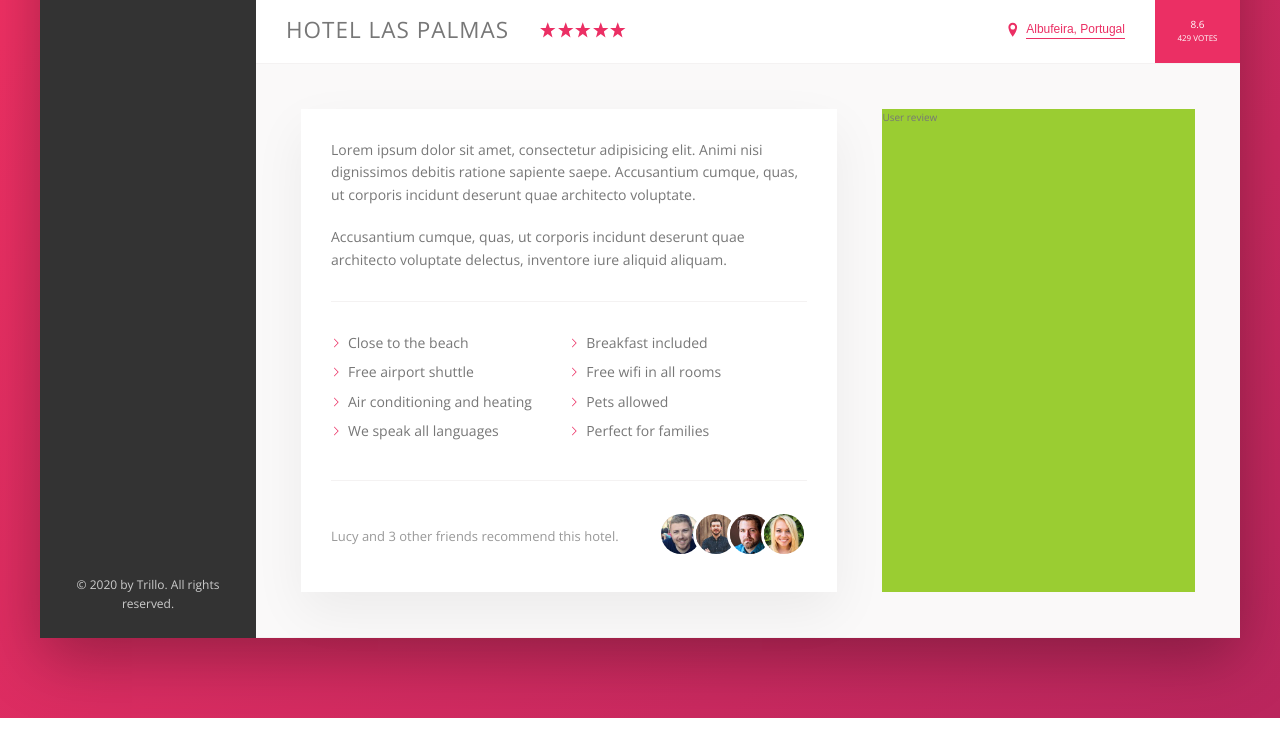
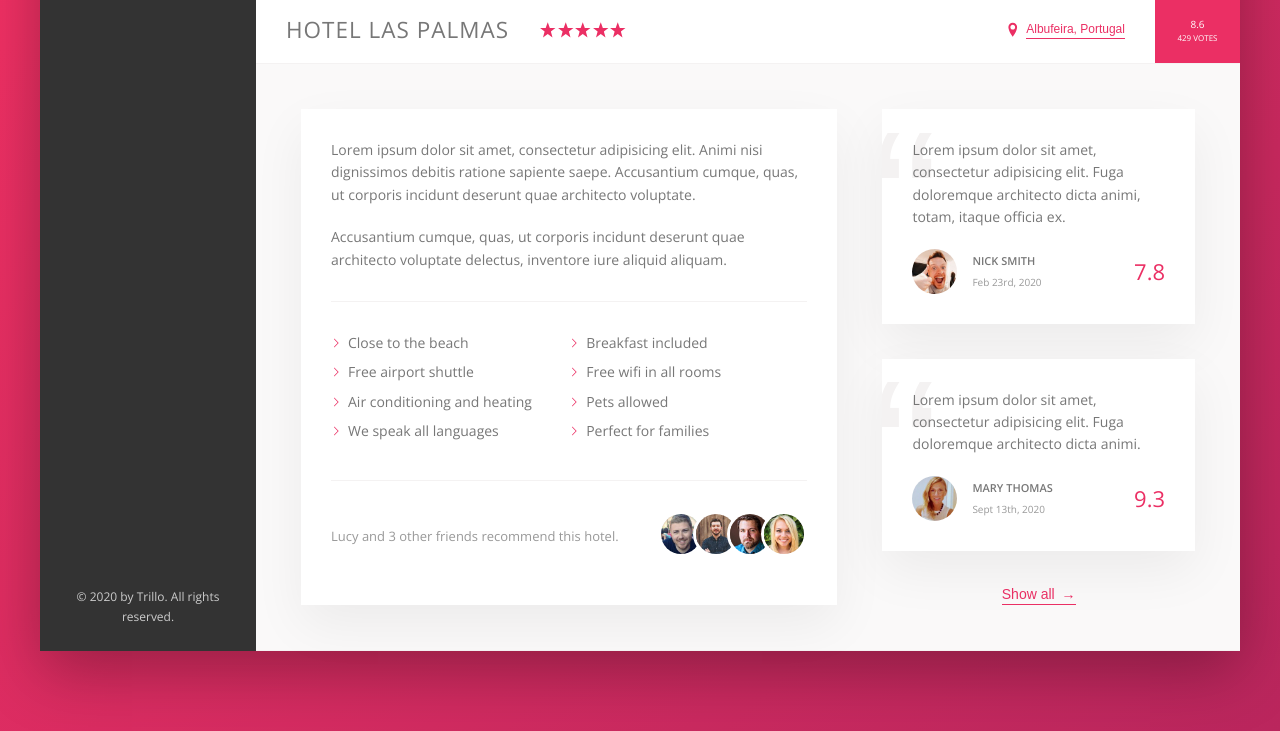
Before and after one commit to euphroshub/Trillo, a website: page index.html in a window 1280 px wide. Shown: the part 538-1269 px from the top of the page. Drawn offline with nearby package versions, Linux system fonts and the light colour scheme.

Commit message:
user reviews section done

```diff
--- a/index.html
+++ b/index.html
@@ -165,7 +165,35 @@
                             </div>
                         </div>
                         <div class="user-reviews">
-                            User review
+                            <figure class="review">
+                                <blockquote class="review__text">
+                                    Lorem ipsum dolor sit amet, consectetur adipisicing elit. Fuga doloremque architecto dicta animi, totam, itaque officia ex.
+                                </blockquote>
+                                <figcaption class="review__user">
+                                    <img src="img/user-1.jpg" alt="user 1" class="review__photo">
+                                    <div class="review__user-box">
+                                        <p class="review__user-name">Nick Smith</p>
+                                        <p class="review__user-date">Feb 23rd, 2020</p>
+                                    </div>
+                                    <div class="review__rating">7.8</div>
+                                </figcaption>
+                            </figure>
+
+                            <figure class="review">
+                                <blockquote class="review__text">
+                                    Lorem ipsum dolor sit amet, consectetur adipisicing elit. Fuga doloremque architecto dicta animi.
+                                </blockquote>
+                                <figcaption class="review__user">
+                                    <img src="img/user-2.jpg" alt="user 1" class="review__photo">
+                                    <div class="review__user-box">
+                                        <p class="review__user-name">Mary Thomas</p>
+                                        <p class="review__user-date">Sept 13th, 2020</p>
+                                    </div>
+                                    <div class="review__rating">9.3</div>
+                                </figcaption>
+                            </figure>
+
+                            <button class="btn-inline">Show all <span>&rarr;</span></button>
                         </div>
                     </div>
 
--- a/sass/_components.scss
+++ b/sass/_components.scss
@@ -277,8 +277,17 @@
     cursor: pointer;
     transition: all .2s;
 
+    & span {
+        margin-left: 3px;
+    }
+
     &:hover {
         color: var(--color-grey-dark-1);
+
+        span {
+            margin-left: 8px;
+            transition: margin-left .2s;
+        }
     }
 
     &:focus {
@@ -381,3 +390,68 @@
         }
     }
 }
+
+//-----------------------------------
+// reviews
+
+.review {
+    background-color: #fff;
+    box-shadow: var(--shadow-light);
+    padding: 3rem;
+    margin-bottom: 3.5rem;
+    position: relative;
+    overflow: hidden;
+
+
+    &__text {
+        margin-bottom: 2rem;
+        position: relative;
+        z-index: 1900;
+    }
+
+    &__user {
+        display: flex;
+        align-items: center;
+    }
+
+    &__photo {
+        height: 4.5rem;
+        width: 4.5rem;
+        border-radius: 50%;
+        margin-right: 1.5rem;
+    }
+
+    &__user-box {
+        margin-right: auto;
+    }
+
+    &__user-name {
+        font-size: 1.1rem;
+        font-weight: 600;
+        text-transform: uppercase;
+        margin-bottom: .4rem;
+    }
+
+    &__user-date {
+        font-size: 1rem;
+        color: var(--color-grey-dark-3);
+    }
+
+    &__rating {
+        color: var(--color-primary);
+        font-size: 2.2rem;
+        font-weight: 300;
+    }
+
+    &::before {
+        content: "\201C";
+        position: absolute;
+        top: -.75rem;
+        left: -1rem;
+        font-size: 20rem;
+        color: var(--color-grey-light-2);
+        font-family: sans-serif;
+        line-height: 1;
+        z-index: 0;
+    }
+}
--- a/sass/_layout.scss
+++ b/sass/_layout.scss
@@ -40,6 +40,7 @@
     padding: 4.5rem;
     background-color: var(--color-grey-light-1);
     border-bottom: var(--line);
+    font-size: 1.4rem;
 }
 
 .description {
@@ -48,10 +49,11 @@
     flex: 0 0 60%;
     margin-right: 4.5rem;
     padding: 3rem;
-    font-size: 1.4rem;
 }
 
 .user-reviews {
-    background-color: yellowgreen;
     flex: 1;
+    display: flex;
+    flex-direction: column;
+    align-items: center;
 }
```
Also changed, not shown: css/style.css.
